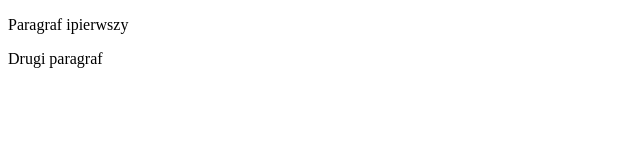
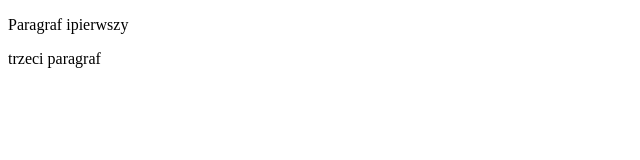
Before and after one commit to kwiatikwiat/kwiatikwiat.github.io, a plain HTML site: page index.html in a window 1280 px wide. Shown: the full height of the page, 0-640 px from the left. Drawn offline with Linux system fonts and the light colour scheme.

```diff
--- a/index.html
+++ b/index.html
@@ -6,6 +6,6 @@
 </head>
 <body>
     <p>Paragraf ipierwszy</p>
-    <p>Drugi paragraf</p>
+    <p>trzeci paragraf</p>
 </body>
 </html>
```
